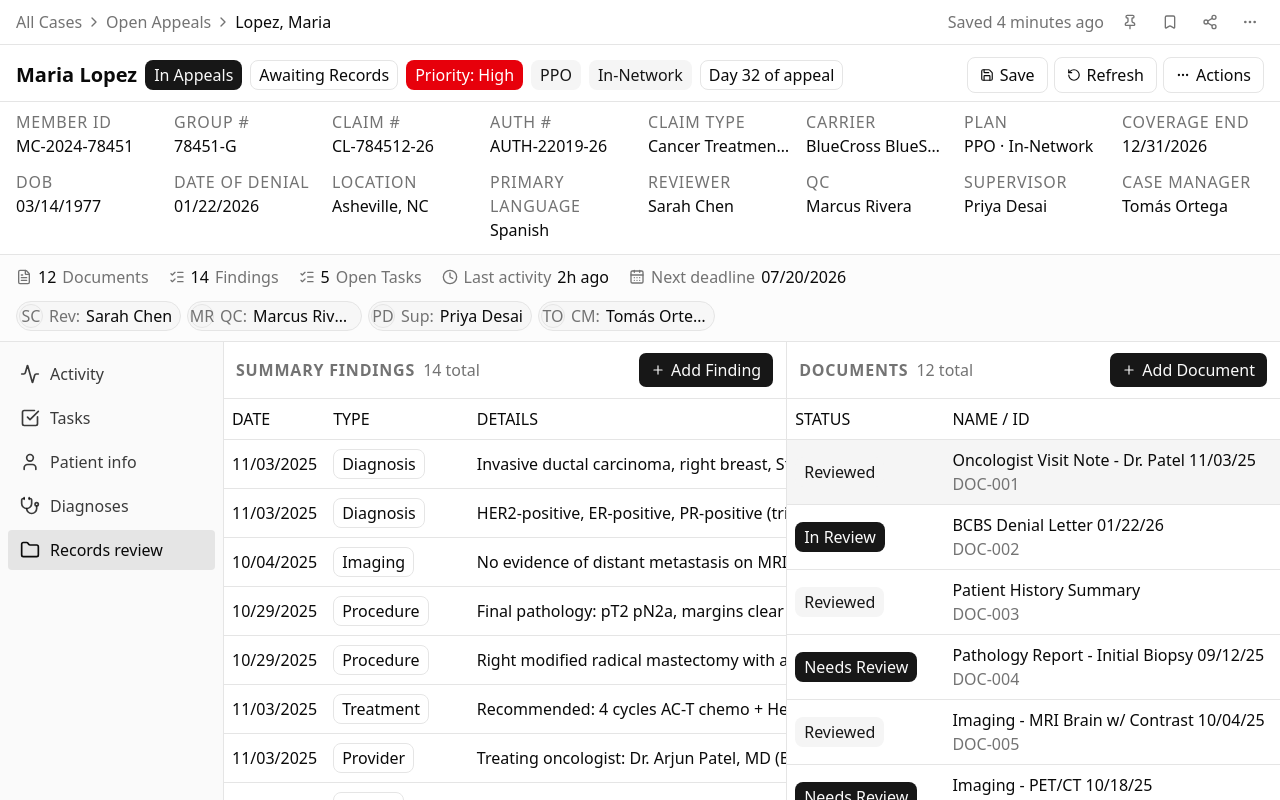
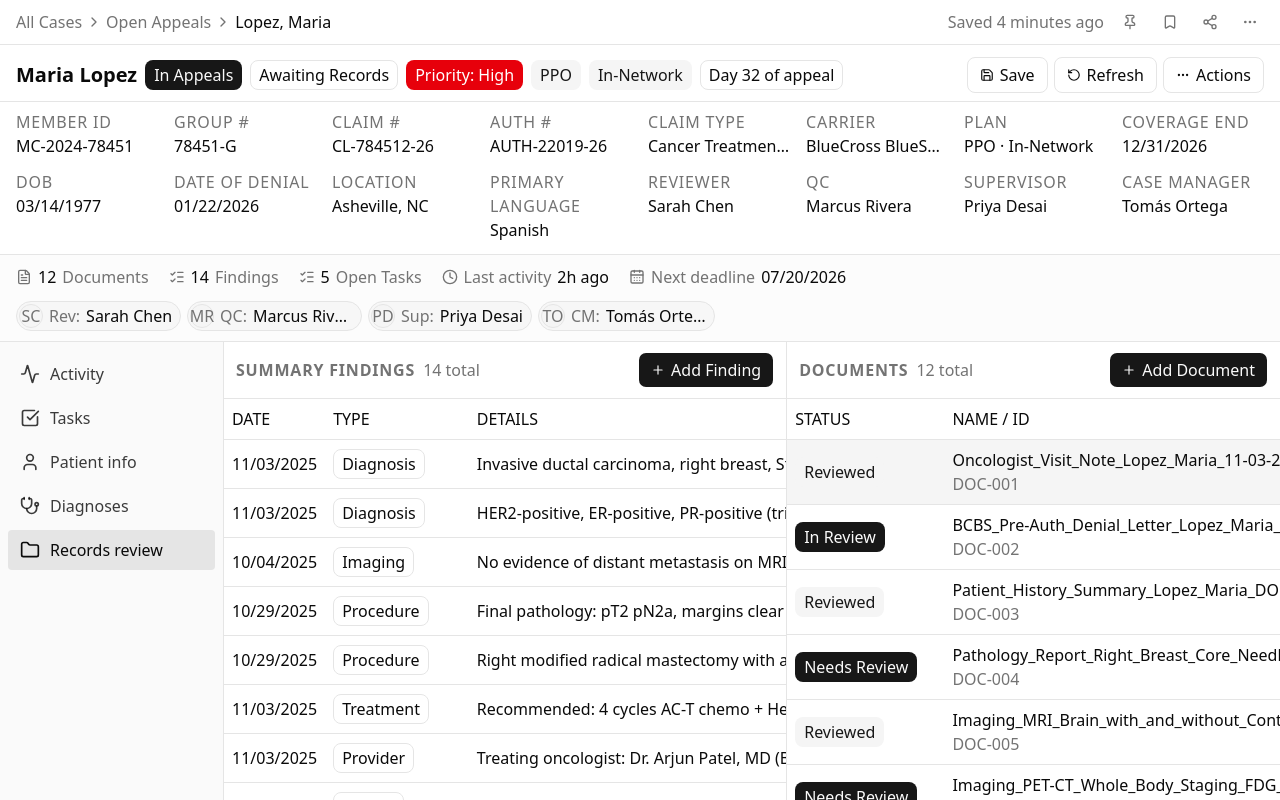
Before and after one commit to torticity/torticity-design-interview, a React (Vite) app: page / in a window 1280 px wide. Built offline with nearby package versions, Linux system fonts and the light colour scheme.

Commit message:
polish: gnarly real-looking document filenames with extensions (#3)
Co-authored-by: James Kuntz <jkuntz@torticity.com>

```diff
--- a/src/components/DocumentPage.tsx
+++ b/src/components/DocumentPage.tsx
@@ -22,8 +22,11 @@ export function DocumentPage({ docId }: { docId: string }) {
         <header className="border-b px-8 py-5">
           <div className="flex items-baseline justify-between gap-3">
             <h1 className="text-lg font-semibold">{content ? content.title : doc.name}</h1>
-            <span className="text-xs text-muted-foreground">{doc.id}</span>
+            <span className="text-xs text-muted-foreground shrink-0">{doc.id}</span>
           </div>
+          {content && (
+            <div className="text-xs text-muted-foreground font-mono break-all mt-1">{doc.name}</div>
+          )}
           <div className="text-xs text-muted-foreground mt-1">
             {doc.pageCount} page{doc.pageCount !== 1 ? "s" : ""} · {doc.findingsType}
           </div>
--- a/src/components/DocumentsTable.tsx
+++ b/src/components/DocumentsTable.tsx
@@ -77,7 +77,7 @@ export function DocumentsTable({
                   </Badge>
                 </TableCell>
                 <TableCell className="text-base">
-                  <div className="font-medium truncate max-w-[320px]">{doc.name}</div>
+                  <div className="font-medium break-all">{doc.name}</div>
                   <div className="text-base text-muted-foreground">{doc.id}</div>
                 </TableCell>
                 <TableCell className="text-base">
--- a/src/data/documents.ts
+++ b/src/data/documents.ts
@@ -34,7 +34,7 @@ export type CaseDocument = {
 export const documents: CaseDocument[] = [
   {
     id: "DOC-001",
-    name: "Oncologist Visit Note - Dr. Patel 11/03/25",
+    name: "Oncologist_Visit_Note_Lopez_Maria_11-03-2025_Patel_MD_Mountain_Health_Onc_signed_v2.pdf",
     status: "Reviewed",
     findingsCount: 4,
     findingsType: "Clinical",
@@ -46,7 +46,7 @@ export const documents: CaseDocument[] = [
   },
   {
     id: "DOC-002",
-    name: "BCBS Denial Letter 01/22/26",
+    name: "BCBS_Pre-Auth_Denial_Letter_Lopez_Maria_MC-2024-78451_2026-01-22_proton_beam_MED-RAD-014.pdf",
     status: "In Review",
     findingsCount: 3,
     findingsType: "Denial",
@@ -58,7 +58,7 @@ export const documents: CaseDocument[] = [
   },
   {
     id: "DOC-003",
-    name: "Patient History Summary",
+    name: "Patient_History_Summary_Lopez_Maria_DOB_1977-03-14_compiled_2025-11-05_care_coord_v2.pdf",
     status: "Reviewed",
     findingsCount: 2,
     findingsType: "Clinical",
@@ -70,7 +70,7 @@ export const documents: CaseDocument[] = [
   },
   {
     id: "DOC-004",
-    name: "Pathology Report - Initial Biopsy 09/12/25",
+    name: "Pathology_Report_Right_Breast_Core_Needle_Biopsy_Lopez_Maria_09-12-2025_Hsu_MD_FINAL.pdf",
     status: "Needs Review",
     findingsCount: 0,
     findingsType: "—",
@@ -82,7 +82,7 @@ export const documents: CaseDocument[] = [
   },
   {
     id: "DOC-005",
-    name: "Imaging - MRI Brain w/ Contrast 10/04/25",
+    name: "Imaging_MRI_Brain_with_and_without_Contrast_Lopez_Maria_10-04-2025_Asheville_Imaging_Park_MD.pdf",
     status: "Reviewed",
     findingsCount: 1,
     findingsType: "Imaging",
@@ -94,7 +94,7 @@ export const documents: CaseDocument[] = [
   },
   {
     id: "DOC-006",
-    name: "Imaging - PET/CT 10/18/25",
+    name: "Imaging_PET-CT_Whole_Body_Staging_FDG_Lopez_Maria_10-18-2025_Asheville_Imaging_Park_MD.pdf",
     status: "Needs Review",
     findingsCount: 0,
     findingsType: "—",
@@ -106,7 +106,7 @@ export const documents: CaseDocument[] = [
   },
   {
     id: "DOC-007",
-    name: "Surgical Pathology - Right Mastectomy 10/29/25",
+    name: "Surgical_Pathology_Right_Modified_Radical_Mastectomy_ALND_Lopez_Maria_10-29-2025_Hsu_signed.pdf",
     status: "Reviewed",
     findingsCount: 2,
     findingsType: "Clinical",
@@ -118,7 +118,7 @@ export const documents: CaseDocument[] = [
   },
   {
     id: "DOC-008",
-    name: "Radiation Oncology Consult 11/12/25",
+    name: "Radiation_Oncology_Consultation_Lopez_Maria_11-12-2025_Goldstein_MD_proton_recommendation.pdf",
     status: "Needs Review",
     findingsCount: 0,
     findingsType: "—",
@@ -130,7 +130,7 @@ export const documents: CaseDocument[] = [
   },
   {
     id: "DOC-009",
-    name: "Insurance Pre-Auth Request 12/03/25",
+    name: "BCBS_PreAuth_Request_CPT_77520_77522_77523_77525_Lopez_Maria_2025-12-03_Mountain_Health.pdf",
     status: "Needs Review",
     findingsCount: 1,
     findingsType: "Administrative",
@@ -142,7 +142,7 @@ export const documents: CaseDocument[] = [
   },
   {
     id: "DOC-010",
-    name: "Lab Results - CBC + CMP 11/01/25",
+    name: "Lab_Results_CBC_CMP_Lopez_Maria_2025-11-01_Mission_Hospital_Lab_FAILED_VALIDATION_partial.pdf",
     status: "Needs Reupload",
     findingsCount: 0,
     findingsType: "—",
@@ -154,7 +154,7 @@ export const documents: CaseDocument[] = [
   },
   {
     id: "DOC-011",
-    name: "Genetic Testing - BRCA1/BRCA2 10/02/25",
+    name: "Genetic_Testing_Order_BRCA1_BRCA2_PALB2_CHEK2_ATM_Lopez_Maria_10-02-2025_Myriad_pending.pdf",
     status: "Needs Review",
     findingsCount: 0,
     findingsType: "—",
@@ -166,7 +166,7 @@ export const documents: CaseDocument[] = [
   },
   {
     id: "DOC-012",
-    name: "Cardiology Clearance Letter 11/20/25",
+    name: "Cardiology_Clearance_Letter_Lopez_Maria_2025-11-20_Liu_MD_FACC_LVEF_62_signed.pdf",
     status: "Reviewed",
     findingsCount: 1,
     findingsType: "Clinical",
```
